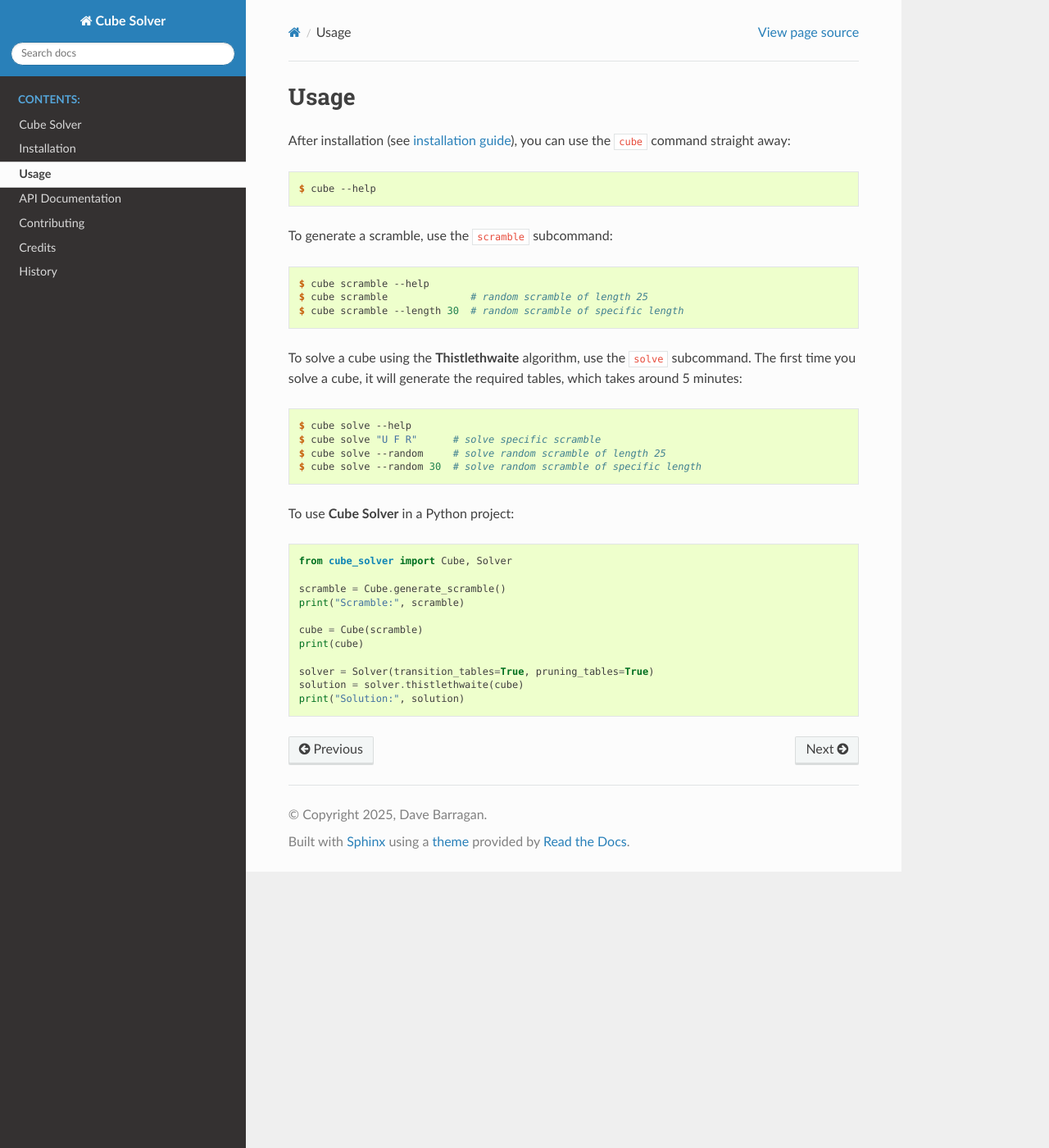
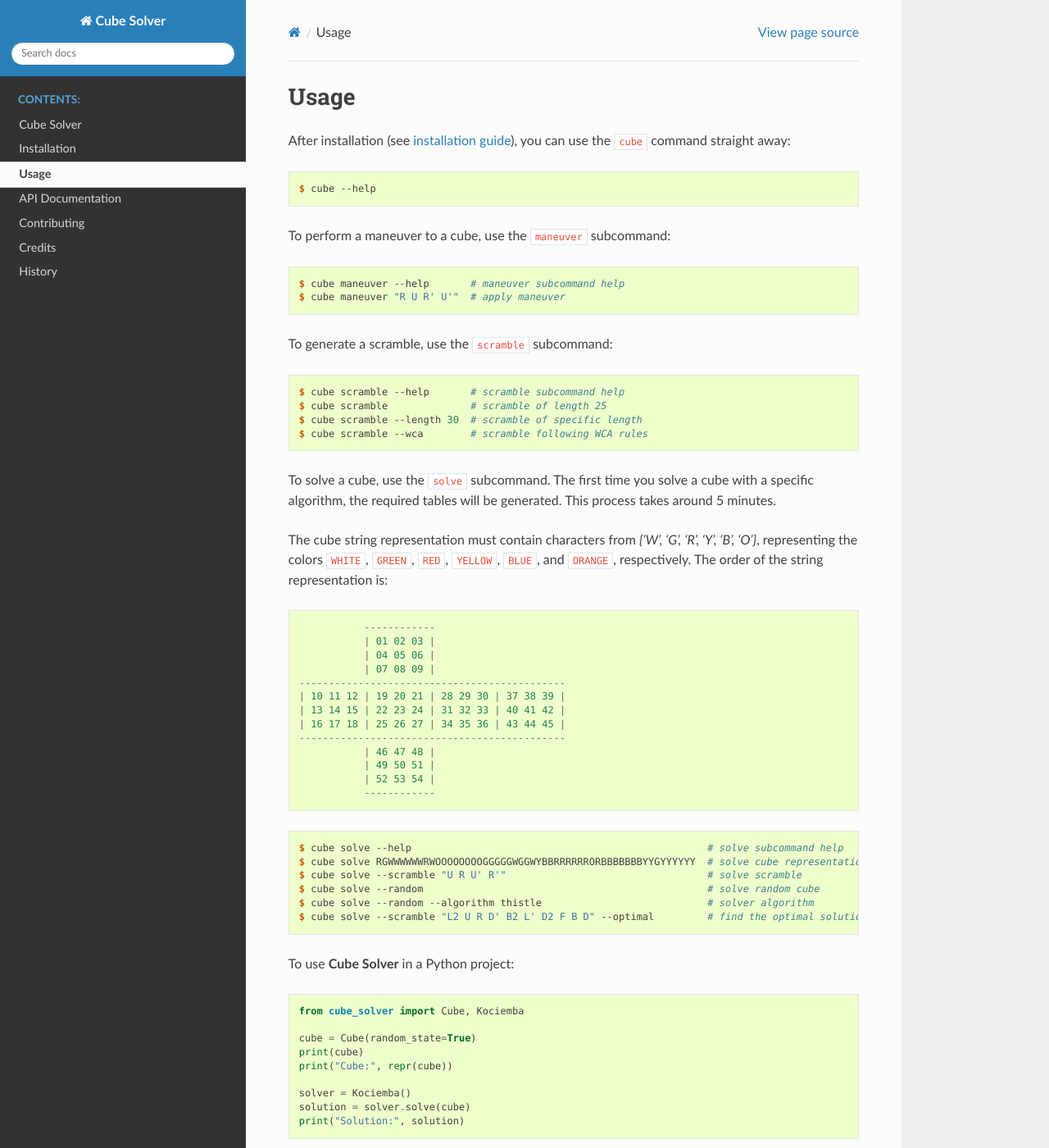
Before and after one commit to itsdaveba/cube-solver, a Sphinx documentation site: the page built from docs/usage.rst, in a window 1280 px wide and 1400 px high. Shown: the whole window at 82% size. Built offline with Sphinx 7.4.7 and the Read the Docs theme 3.1.0, drawn with Linux system fonts in a browser that asks for light colours.

Commit message:
cli commands

```diff
--- a/docs/usage.rst
+++ b/docs/usage.rst
@@ -8,36 +8,64 @@ After installation (see :doc:`installation guide <installation>`), you can use t
 
     $ cube --help
 
+To perform a maneuver to a cube, use the ``maneuver`` subcommand:
+
+.. code-block:: console
+
+    $ cube maneuver --help       # maneuver subcommand help
+    $ cube maneuver "R U R' U'"  # apply maneuver
+
 To generate a scramble, use the ``scramble`` subcommand:
 
 .. code-block:: console
 
-    $ cube scramble --help
-    $ cube scramble              # random scramble of length 25
-    $ cube scramble --length 30  # random scramble of specific length
+    $ cube scramble --help       # scramble subcommand help
+    $ cube scramble              # scramble of length 25
+    $ cube scramble --length 30  # scramble of specific length
+    $ cube scramble --wca        # scramble following WCA rules
 
-To solve a cube using the **Thistlethwaite** algorithm, use the ``solve`` subcommand.
-The first time you solve a cube, it will generate the required tables, which takes around 5 minutes:
+To solve a cube, use the ``solve`` subcommand.
+The first time you solve a cube with a specific algorithm,
+the required tables will be generated. This process takes around 5 minutes.
+
+The cube string representation must contain characters from `{'W', 'G', 'R', 'Y', 'B', 'O'}`,
+representing the colors ``WHITE``, ``GREEN``, ``RED``, ``YELLOW``, ``BLUE``, and ``ORANGE``, respectively.
+The order of the string representation is::
+
+               ------------
+               | 01 02 03 |
+               | 04 05 06 |
+               | 07 08 09 |
+    ---------------------------------------------
+    | 10 11 12 | 19 20 21 | 28 29 30 | 37 38 39 |
+    | 13 14 15 | 22 23 24 | 31 32 33 | 40 41 42 |
+    | 16 17 18 | 25 26 27 | 34 35 36 | 43 44 45 |
+    ---------------------------------------------
+               | 46 47 48 |
+               | 49 50 51 |
+               | 52 53 54 |
+               ------------
+
 
 .. code-block:: console
 
-    $ cube solve --help
-    $ cube solve "U F R"      # solve specific scramble
-    $ cube solve --random     # solve random scramble of length 25
-    $ cube solve --random 30  # solve random scramble of specific length
+    $ cube solve --help                                                  # solve subcommand help
+    $ cube solve RGWWWWWWRWOOOOOOOOGGGGGWGGWYBBRRRRRRORBBBBBBBYYGYYYYYY  # solve cube representation
+    $ cube solve --scramble "U R U' R'"                                  # solve scramble
+    $ cube solve --random                                                # solve random cube
+    $ cube solve --random --algorithm thistle                            # solver algorithm
+    $ cube solve --scramble "L2 U R D' B2 L' D2 F B D" --optimal         # find the optimal solution
 
 To use **Cube Solver** in a Python project:
 
 .. code-block:: python
 
-    from cube_solver import Cube, Solver
+    from cube_solver import Cube, Kociemba
 
-    scramble = Cube.generate_scramble()
-    print("Scramble:", scramble)
+    cube = Cube(random_state=True)
+    print(cube)
+    print("Cube:", repr(cube))
 
-    cube = Cube(scramble)
-    print(cube)
-
-    solver = Solver(transition_tables=True, pruning_tables=True)
-    solution = solver.thistlethwaite(cube)
+    solver = Kociemba()
+    solution = solver.solve(cube)
     print("Solution:", solution)
```
Also changed, not shown: 3 other files.
